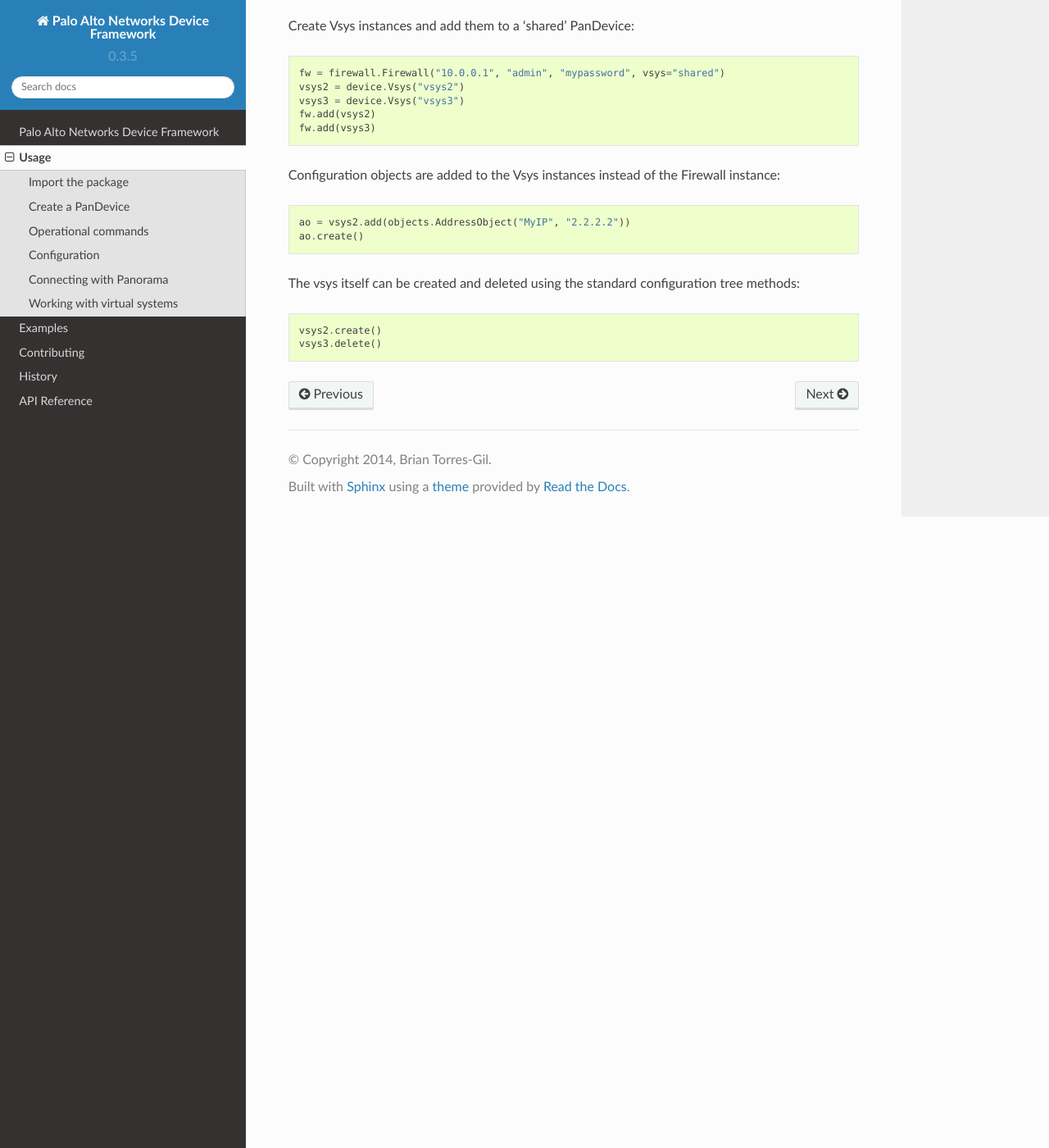
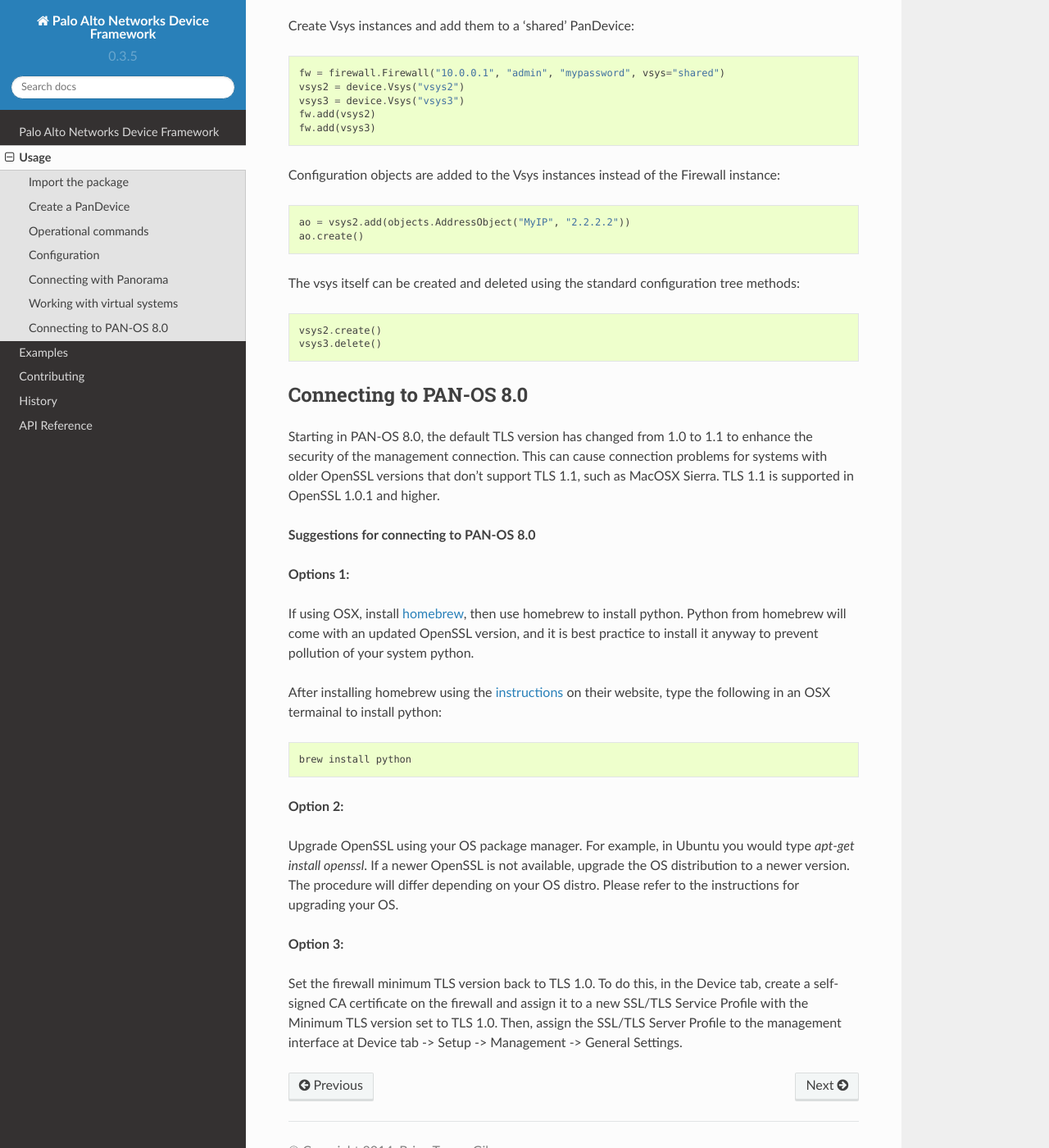
Before and after one commit to PaloAltoNetworks/pan-os-python, a Sphinx documentation site: the page built from docs/usage.rst, in a window 1280 px wide and 1400 px high, scrolled down 6018 px. Shown: the whole window at 82% size. Built offline with Sphinx 7.4.7 and the Read the Docs theme 2.0.0, drawn with Linux system fonts in a browser that asks for light colours.

Commit message:
Add documentation on connecting to PAN-OS 8.0

```diff
--- a/docs/usage.rst
+++ b/docs/usage.rst
@@ -285,3 +285,37 @@
 
     vsys2.create()
     vsys3.delete()
+
+Connecting to PAN-OS 8.0
+------------------------
+
+Starting in PAN-OS 8.0, the default TLS version has changed from 1.0 to 1.1 to enhance the security of
+the management connection. This can cause connection problems for systems with older OpenSSL versions
+that don't support TLS 1.1, such as MacOSX Sierra. TLS 1.1 is supported in OpenSSL 1.0.1 and higher.
+
+**Suggestions for connecting to PAN-OS 8.0**
+
+**Options 1:**
+
+If using OSX, install `homebrew`_, then use homebrew to install python.  Python from homebrew will come with an updated
+OpenSSL version, and it is best practice to install it anyway to prevent pollution of your system python.
+
+After installing homebrew using the `instructions`_ on their website, type the following in an OSX termainal
+to install python::
+
+    brew install python
+
+**Option 2:**
+
+Upgrade OpenSSL using your OS package manager. For example, in Ubuntu you would type `apt-get install openssl`.
+If a newer OpenSSL is not available, upgrade the OS distribution to a newer version. The procedure will differ
+depending on your OS distro. Please refer to the instructions for upgrading your OS.
+
+**Option 3:**
+
+Set the firewall minimum TLS version back to TLS 1.0. To do this, in the Device tab, create a self-signed CA certificate
+on the firewall and assign it to a new SSL/TLS Service Profile with the Minimum TLS version set to TLS 1.0. Then,
+assign the SSL/TLS Server Profile to the management interface at Device tab -> Setup -> Management -> General Settings.
+
+.. _homebrew: https://brew.sh
+.. _instructions: https://brew.sh
```
Also changed, not shown: 1 other file.
